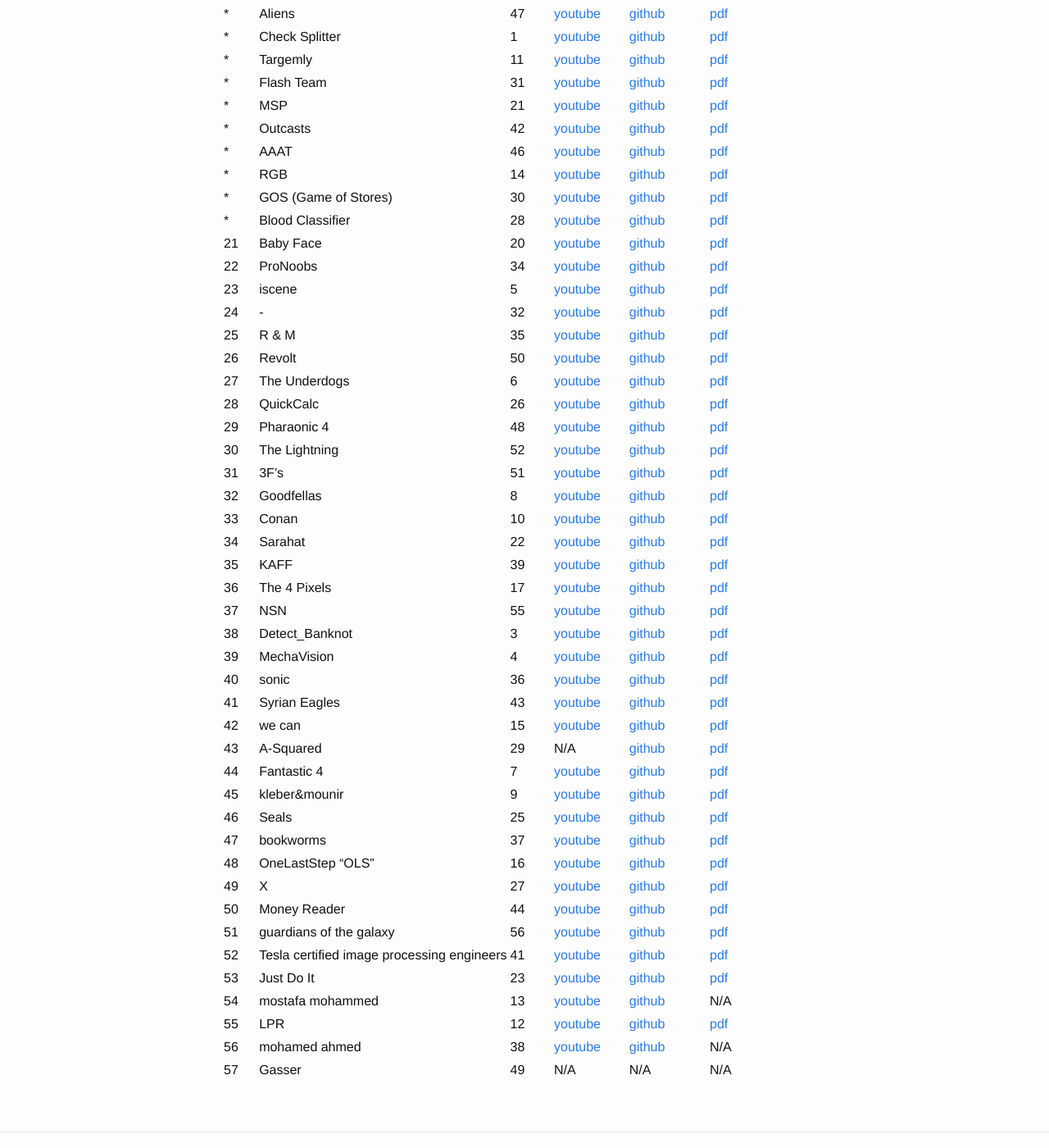
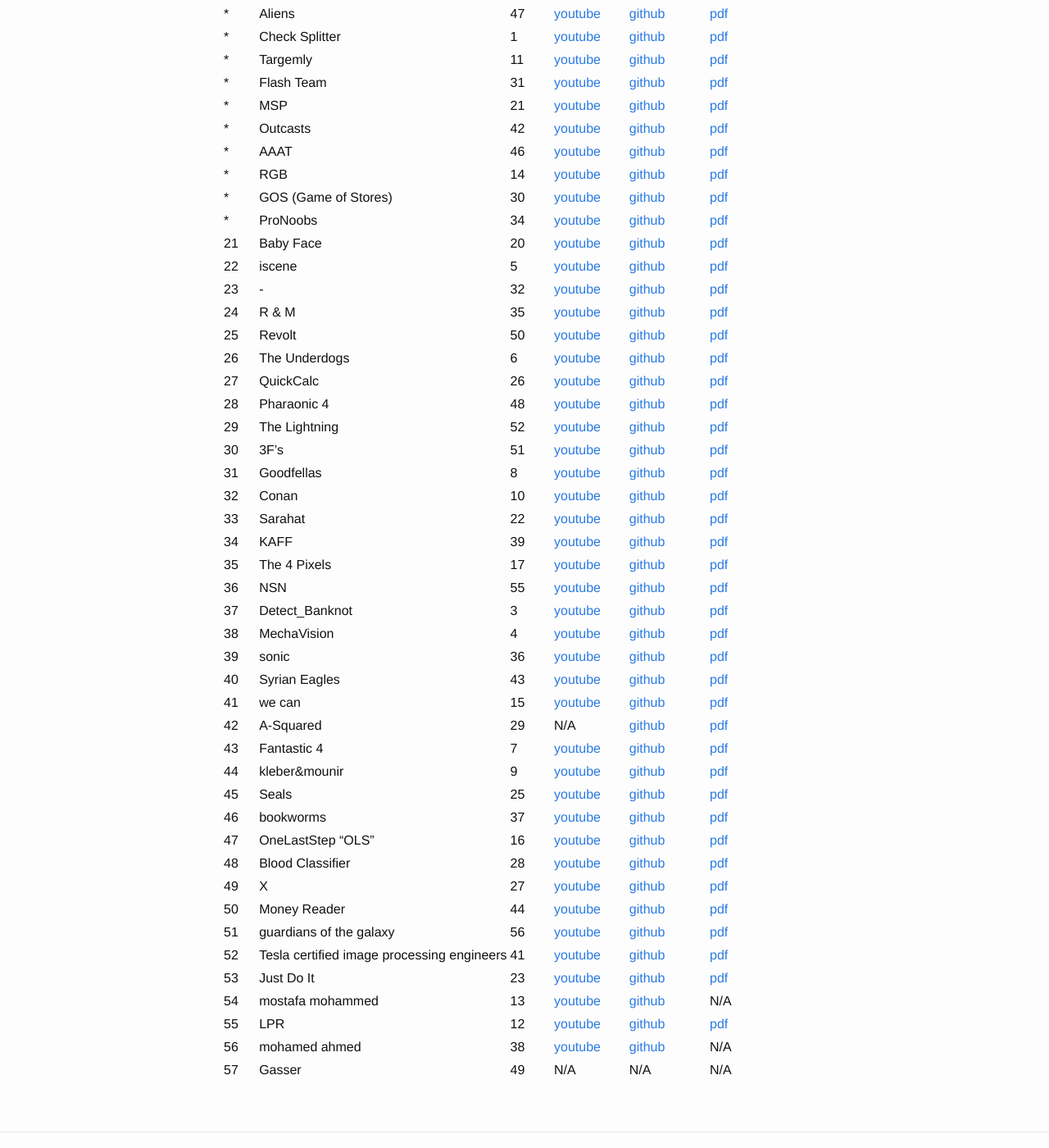
Before and after one commit to alyosama/alyosama.github.io, a Jekyll site: the page built from _posts/2018-05-03-CVC18.markdown, in a window 1280 px wide and 1400 px high, scrolled down 1100 px. Shown: the whole window at 82% size. Built offline with Jekyll 4.4.1, drawn with Linux system fonts in a browser that asks for light colours.

```diff
--- a/_posts/2018-05-03-CVC18.markdown
+++ b/_posts/2018-05-03-CVC18.markdown
@@ -36,35 +36,35 @@ These are 60 projects submitted and below the ranked list and we haven't ranked
 *|AAAT|46|[youtube](https://youtu.be/ruHFZlaLTCA)|[github](https://github.com/AlaaHazem/image-processing-project)|[pdf](https://drive.google.com/open?id=1lTa-ydnuJLi8DhzScAZmLJSBAz_OmNzy)|
 *|RGB|14|[youtube](https://www.youtube.com/playlist?list=PLVJtKQZ2QgMMoc5p3R2SngvLME2XwYHst)|[github](https://github.com/AhmedAmrAttiah/ImageProcessingProject)|[pdf](https://drive.google.com/open?id=1Yirr-wVcg4TnCgEYXIskujsCQy87gG6H)|
 *|GOS (Game of Stores)|30|[youtube](https://drive.google.com/file/d/1sNF-uChY8UlvzWmzqP24q0dt2udJQ98q/view?usp=sharing)|[github](https://bitbucket.org/osamatarkhan/gos)|[pdf](https://drive.google.com/open?id=1hcM7o5icr9_Eg-P0wHzPSEBPCvdAXOda)|
-*|Blood Classifier|28|[youtube](https://youtu.be/1KJjCgXHLFQ)|[github](https://github.com/AbdulrahmanYasser95/Blood-Identifier)|[pdf](https://drive.google.com/open?id=11441lfAw--f0MNTejBhHZGyOfPk-Qx5p)|
+*|ProNoobs|34|[youtube](https://www.youtube.com/watch?v=HtfcPnQfiiM)|[github](https://github.com/ELBe7ery/CSE-464-ImageProcesssing/tree/FINAL_PROJECT)|[pdf](https://drive.google.com/open?id=17KTDaXKQNO6_4SNteRLTNS8N5SW8hf9i)|
 21|Baby Face|20|[youtube](https://www.youtube.com/watch?v=80Yrxnf4g78&feature=youtu.be)|[github](https://github.com/AsmaaJoe/IMGPro_BabyFace)|[pdf](https://drive.google.com/open?id=1d5LAKgDFqjKd3aX_cLTvU_nu8te4BsKe)|
-22|ProNoobs|34|[youtube](https://www.youtube.com/watch?v=HtfcPnQfiiM)|[github](https://github.com/ELBe7ery/CSE-464-ImageProcesssing/tree/FINAL_PROJECT)|[pdf](https://drive.google.com/open?id=17KTDaXKQNO6_4SNteRLTNS8N5SW8hf9i)|
-23|iscene|5|[youtube](https://youtu.be/cdHvDsH6ZPU)|[github](https://github.com/ahmedusama/iScene-Text-and-currecy-recognition-with-audio-feedback.git)|[pdf](https://drive.google.com/open?id=1smk-vYABr2VExsOXI58EeJM8LXki_elh)|
-24|-|32|[youtube](https://www.youtube.com/watch?v=Ck5mi0nn1ok&feature=youtu.be)|[github](https://github.com/MahmoudSelmy/KidsInspector-)|[pdf](https://drive.google.com/open?id=12dAzx1wIw0avrDyYj6tPvImBN67Yd1YS)|
-25|R & M|35|[youtube](https://www.youtube.com/watch?v=8nNRip633Kg)|[github](https://github.com/reemahmedosman/Image)|[pdf](https://drive.google.com/open?id=1RcX7x8M2bRpwtbfWW7ayHQPLn4xyfRB9)|
-26|Revolt|50|[youtube](https://www.youtube.com/watch?v=TUxxcr2Gwqg&feature=youtu.be)|[github](https://github.com/RandaKhairy/traffic-light-color-detector)|[pdf](https://drive.google.com/open?id=1kwZig62veW7K3eI_e_OJqTtYodwE_vRx)|
-27|The Underdogs|6|[youtube](https://www.youtube.com/watch?v=pbRxPWbW1t8)|[github](https://github.com/mostafa07/Best-Price-IP/)|[pdf](https://drive.google.com/open?id=1jSkrhU7kkGV9fxNK0F8LYIYdOGjpZqVh)|
-28|QuickCalc|26|[youtube](https://www.youtube.com/watch?v=DBUgcOcfvkw)|[github](https://github.com/SilvanaMaher/ImageProcessingProject)|[pdf](https://drive.google.com/open?id=1tFavNSi4YQPrNz-Y8gABWB4qZEfQblVc)|
-29|Pharaonic 4|48|[youtube](https://www.youtube.com/watch?v=L9dRCk537fk)|[github](https://github.com/HeshoSalah/ComputerVisionSystem)|[pdf](https://drive.google.com/open?id=1LZomuli3v7Ij5KdrKe0NBswY3e1m39UU)|
-30|The Lightning|52|[youtube](https://youtu.be/_KwdheugeSU)|[github](https://github.com/Amany-Abdelhamid/The-Lightning-_-Recharge-cell-phone-cards)|[pdf](https://drive.google.com/open?id=1Vt3GBN8hsd7DbvhiV4XcBrVoed-i6wGR)|
-31|3F's|51|[youtube](https://drive.google.com/open?id=1-53XBzr24GokeDDnXQvQv_KcKAuej4dh)|[github](https://github.com/Fatma-Saleh/2018-world-cup-s-teams-information)|[pdf](https://drive.google.com/open?id=1YBwPFu6ymZaTUgv2tCzyx4m_VrhjsiwQ)|
-32|Goodfellas|8|[youtube](https://youtu.be/MSsMK4U6SkU)|[github](https://github.com/Hossamhosni/facedetector)|[pdf](https://drive.google.com/open?id=1xcSzjm5lQG2WpMtVhgzmnJGgFrTXPcpr)|
-33|Conan|10|[youtube](https://www.youtube.com/watch?v=y8guTaaSQSQ)|[github](https://github.com/YomnaHAmin/Fake-Money-Detector.git)|[pdf](https://drive.google.com/open?id=1OTxCIm59WeDAnmU1E8keF2ydl9SBC08w)|
-34|Sarahat|22|[youtube](https://youtu.be/Nay9cZux2As)|[github](https://github.com/SarahElZoqm/imageProjectOCR.git)|[pdf](https://drive.google.com/open?id=1sYICJyB3mJ_KGpVvwHg0KPIXM0ykhWqu)|
-35|KAFF|39|[youtube](https://www.youtube.com/watch?v=FLL37LRBK5Y&feature=youtu.be)|[github](https://github.com/AbdelwhabMohamed/opencv-Manufature_Defects)|[pdf](https://drive.google.com/open?id=1FKCtCzNrtg2vuBTmyYyVRC9FQNEgdOw4)|
-36|The 4 Pixels|17|[youtube](https://www.youtube.com/watch?v=dRXis_q7nGU&feature=youtu.be)|[github](https://github.com/AbdelrahmanSh/sudoku_solver)|[pdf](https://drive.google.com/open?id=11kRTUNJ9tNiusJlmWuaqkM1yQJB-CLbE)|
-37|NSN|55|[youtube](https://youtu.be/v2dWOex72yY)|[github](https://github.com/laila95/flowchart_generator)|[pdf](https://drive.google.com/open?id=1OYAC2aBxQ3z_hSU-r5lNN88IWBbaiPKT)|
-38|Detect_Banknot|3|[youtube](https://youtu.be/taNlIo_TKVE)|[github](https://github.com/mahmoudGamalEldin/-Money_detector_and_estimator)|[pdf](https://drive.google.com/open?id=16GO8x4I9Dhlsn0mcX51Poa4JPIizrYQp)|
-39|MechaVision|4|[youtube](https://www.youtube.com/watch?v=U3CEWeNKNGw)|[github](https://github.com/MohamedRaslan/DigitizerProgram)|[pdf](https://drive.google.com/open?id=1aiCKCdgqMVgR6OMVGO7uvnJSZj-bkMGg)|
-40|sonic|36|[youtube](https://youtu.be/8N_PSvmTnK8)|[github](https://github.com/nadaelmargoushy/image-project.git)|[pdf](https://drive.google.com/open?id=17gXBc0yadJXT_dg1g_RE8HkYUEdiNUmk)|
-41|Syrian Eagles |43|[youtube](https://youtu.be/q2oavXbWLik)|[github](https://github.com/NawafHZz/Motion-Detection.git)|[pdf](https://drive.google.com/open?id=1altfk_6nkVrIPPb-WSaHzwPRXEYUYXZV)|
-42|we can|15|[youtube](https://drive.google.com/open?id=19JF8DewJzjsENoYwUoYVii-h-f3lMPYx)|[github](https://github.com/amirashobak/Image_processing)|[pdf](https://drive.google.com/open?id=1d6alfr-WU-3lRbEzT3BXOYI_owqWje2n)|
-43|A-Squared|29|N/A|[github](https://github.com/ayaemad/Virtual-Dressing)|[pdf](https://drive.google.com/open?id=1VTKJGlDbomkEeTqANKgbl2_lQEZ-VRbR)|
-44|Fantastic 4|7|[youtube](https://drive.google.com/drive/folders/1pUC7_7jqRVTb4Hm8fcnUT9E96wB7B1Hu)|[github](https://gitlab.com/MhmudFwzi/Surveillance-Camera-openCV.git)|[pdf](https://drive.google.com/open?id=1r8-H-racxJ5AsX4l87Pc8oY0Hp6Si7ox)|
-45|kleber&mounir|9|[youtube](https://youtu.be/RG29hQ2qWVE)|[github](https://github.com/peterkleber/Hole-Detector.git)|[pdf](https://drive.google.com/open?id=1CpO6-HHSpJuUixGidaMRQ2tPN_1oIv0A)|
-46|Seals|25|[youtube](https://youtu.be/kb_VRk5l-1k)|[github](https://github.com/medayehia/label-inspection-ocr)|[pdf](https://drive.google.com/open?id=172766CzFnG--0GIGJaDN5s_S56Qz1YX_)|
-47|bookworms|37|[youtube](https://youtu.be/640bl3Y9KyM)|[github](https://github.com/wisesama/OCR_project)|[pdf](https://drive.google.com/open?id=1vZ8RwiBZwYTUb-SEZaNzGsUo8C3ZygM-)|
-48|OneLastStep "OLS"|16|[youtube](https://www.youtube.com/watch?v=iOnQSa1KeHI&feature=youtu.be)|[github](https://github.com/WaelAhmad/Face-Swapping)|[pdf](https://drive.google.com/open?id=1Fja7sxJhKd_kYi8Sakirf2WLpOVjdhkE)|
+22|iscene|5|[youtube](https://youtu.be/cdHvDsH6ZPU)|[github](https://github.com/ahmedusama/iScene-Text-and-currecy-recognition-with-audio-feedback.git)|[pdf](https://drive.google.com/open?id=1smk-vYABr2VExsOXI58EeJM8LXki_elh)|
+23|-|32|[youtube](https://www.youtube.com/watch?v=Ck5mi0nn1ok&feature=youtu.be)|[github](https://github.com/MahmoudSelmy/KidsInspector-)|[pdf](https://drive.google.com/open?id=12dAzx1wIw0avrDyYj6tPvImBN67Yd1YS)|
+24|R & M|35|[youtube](https://www.youtube.com/watch?v=8nNRip633Kg)|[github](https://github.com/reemahmedosman/Image)|[pdf](https://drive.google.com/open?id=1RcX7x8M2bRpwtbfWW7ayHQPLn4xyfRB9)|
+25|Revolt|50|[youtube](https://www.youtube.com/watch?v=TUxxcr2Gwqg&feature=youtu.be)|[github](https://github.com/RandaKhairy/traffic-light-color-detector)|[pdf](https://drive.google.com/open?id=1kwZig62veW7K3eI_e_OJqTtYodwE_vRx)|
+26|The Underdogs|6|[youtube](https://www.youtube.com/watch?v=pbRxPWbW1t8)|[github](https://github.com/mostafa07/Best-Price-IP/)|[pdf](https://drive.google.com/open?id=1jSkrhU7kkGV9fxNK0F8LYIYdOGjpZqVh)|
+27|QuickCalc|26|[youtube](https://www.youtube.com/watch?v=DBUgcOcfvkw)|[github](https://github.com/SilvanaMaher/ImageProcessingProject)|[pdf](https://drive.google.com/open?id=1tFavNSi4YQPrNz-Y8gABWB4qZEfQblVc)|
+28|Pharaonic 4|48|[youtube](https://www.youtube.com/watch?v=L9dRCk537fk)|[github](https://github.com/HeshoSalah/ComputerVisionSystem)|[pdf](https://drive.google.com/open?id=1LZomuli3v7Ij5KdrKe0NBswY3e1m39UU)|
+29|The Lightning|52|[youtube](https://youtu.be/_KwdheugeSU)|[github](https://github.com/Amany-Abdelhamid/The-Lightning-_-Recharge-cell-phone-cards)|[pdf](https://drive.google.com/open?id=1Vt3GBN8hsd7DbvhiV4XcBrVoed-i6wGR)|
+30|3F's|51|[youtube](https://drive.google.com/open?id=1-53XBzr24GokeDDnXQvQv_KcKAuej4dh)|[github](https://github.com/Fatma-Saleh/2018-world-cup-s-teams-information)|[pdf](https://drive.google.com/open?id=1YBwPFu6ymZaTUgv2tCzyx4m_VrhjsiwQ)|
+31|Goodfellas|8|[youtube](https://youtu.be/MSsMK4U6SkU)|[github](https://github.com/Hossamhosni/facedetector)|[pdf](https://drive.google.com/open?id=1xcSzjm5lQG2WpMtVhgzmnJGgFrTXPcpr)|
+32|Conan|10|[youtube](https://www.youtube.com/watch?v=y8guTaaSQSQ)|[github](https://github.com/YomnaHAmin/Fake-Money-Detector.git)|[pdf](https://drive.google.com/open?id=1OTxCIm59WeDAnmU1E8keF2ydl9SBC08w)|
+33|Sarahat|22|[youtube](https://youtu.be/Nay9cZux2As)|[github](https://github.com/SarahElZoqm/imageProjectOCR.git)|[pdf](https://drive.google.com/open?id=1sYICJyB3mJ_KGpVvwHg0KPIXM0ykhWqu)|
+34|KAFF|39|[youtube](https://www.youtube.com/watch?v=FLL37LRBK5Y&feature=youtu.be)|[github](https://github.com/AbdelwhabMohamed/opencv-Manufature_Defects)|[pdf](https://drive.google.com/open?id=1FKCtCzNrtg2vuBTmyYyVRC9FQNEgdOw4)|
+35|The 4 Pixels|17|[youtube](https://www.youtube.com/watch?v=dRXis_q7nGU&feature=youtu.be)|[github](https://github.com/AbdelrahmanSh/sudoku_solver)|[pdf](https://drive.google.com/open?id=11kRTUNJ9tNiusJlmWuaqkM1yQJB-CLbE)|
+36|NSN|55|[youtube](https://youtu.be/v2dWOex72yY)|[github](https://github.com/laila95/flowchart_generator)|[pdf](https://drive.google.com/open?id=1OYAC2aBxQ3z_hSU-r5lNN88IWBbaiPKT)|
+37|Detect_Banknot|3|[youtube](https://youtu.be/taNlIo_TKVE)|[github](https://github.com/mahmoudGamalEldin/-Money_detector_and_estimator)|[pdf](https://drive.google.com/open?id=16GO8x4I9Dhlsn0mcX51Poa4JPIizrYQp)|
+38|MechaVision|4|[youtube](https://www.youtube.com/watch?v=U3CEWeNKNGw)|[github](https://github.com/MohamedRaslan/DigitizerProgram)|[pdf](https://drive.google.com/open?id=1aiCKCdgqMVgR6OMVGO7uvnJSZj-bkMGg)|
+39|sonic|36|[youtube](https://youtu.be/8N_PSvmTnK8)|[github](https://github.com/nadaelmargoushy/image-project.git)|[pdf](https://drive.google.com/open?id=17gXBc0yadJXT_dg1g_RE8HkYUEdiNUmk)|
+40|Syrian Eagles |43|[youtube](https://youtu.be/q2oavXbWLik)|[github](https://github.com/NawafHZz/Motion-Detection.git)|[pdf](https://drive.google.com/open?id=1altfk_6nkVrIPPb-WSaHzwPRXEYUYXZV)|
+41|we can|15|[youtube](https://drive.google.com/open?id=19JF8DewJzjsENoYwUoYVii-h-f3lMPYx)|[github](https://github.com/amirashobak/Image_processing)|[pdf](https://drive.google.com/open?id=1d6alfr-WU-3lRbEzT3BXOYI_owqWje2n)|
+42|A-Squared|29|N/A|[github](https://github.com/ayaemad/Virtual-Dressing)|[pdf](https://drive.google.com/open?id=1VTKJGlDbomkEeTqANKgbl2_lQEZ-VRbR)|
+43|Fantastic 4|7|[youtube](https://drive.google.com/drive/folders/1pUC7_7jqRVTb4Hm8fcnUT9E96wB7B1Hu)|[github](https://gitlab.com/MhmudFwzi/Surveillance-Camera-openCV.git)|[pdf](https://drive.google.com/open?id=1r8-H-racxJ5AsX4l87Pc8oY0Hp6Si7ox)|
+44|kleber&mounir|9|[youtube](https://youtu.be/RG29hQ2qWVE)|[github](https://github.com/peterkleber/Hole-Detector.git)|[pdf](https://drive.google.com/open?id=1CpO6-HHSpJuUixGidaMRQ2tPN_1oIv0A)|
+45|Seals|25|[youtube](https://youtu.be/kb_VRk5l-1k)|[github](https://github.com/medayehia/label-inspection-ocr)|[pdf](https://drive.google.com/open?id=172766CzFnG--0GIGJaDN5s_S56Qz1YX_)|
+46|bookworms|37|[youtube](https://youtu.be/640bl3Y9KyM)|[github](https://github.com/wisesama/OCR_project)|[pdf](https://drive.google.com/open?id=1vZ8RwiBZwYTUb-SEZaNzGsUo8C3ZygM-)|
+47|OneLastStep "OLS"|16|[youtube](https://www.youtube.com/watch?v=iOnQSa1KeHI&feature=youtu.be)|[github](https://github.com/WaelAhmad/Face-Swapping)|[pdf](https://drive.google.com/open?id=1Fja7sxJhKd_kYi8Sakirf2WLpOVjdhkE)|
+48|Blood Classifier|28|[youtube](https://youtu.be/1KJjCgXHLFQ)|[github](https://github.com/AbdulrahmanYasser95/Blood-Identifier)|[pdf](https://drive.google.com/open?id=11441lfAw--f0MNTejBhHZGyOfPk-Qx5p)|
 49|X|27|[youtube](https://drive.google.com/file/d/1fuUO1gTdFgxm2nURlzfSXfV-6TgQX53O/view?usp=sharing)|[github](https://github.com/GhadeerElkhazragy/Maze_Solver)|[pdf](https://drive.google.com/open?id=14rWkHaAvdAMOah5OnwsvEgNzam3JJ_p3)|
 50|Money Reader|44|[youtube](https://drive.google.com/file/d/100lU0o8fYJ_myEesH1XSPZpnUwxCHALP/view?usp=sharing)|[github](https://github.com/reemmostafa/Money-Reader-)|[pdf](https://drive.google.com/open?id=1Nf387ugbkAr92LpCWV_cba1S1Q2DEqIt)|
 51|guardians of the galaxy|56|[youtube](https://www.youtube.com/watch?v=fK9_wT5CbYM)|[github](https://github.com/hodaabdelbasit3/License-Plate-Recognition)|[pdf](https://drive.google.com/open?id=1mP2z8BnJlVeZwQgp7gkT4I9UPuSu4X0d)|
```
